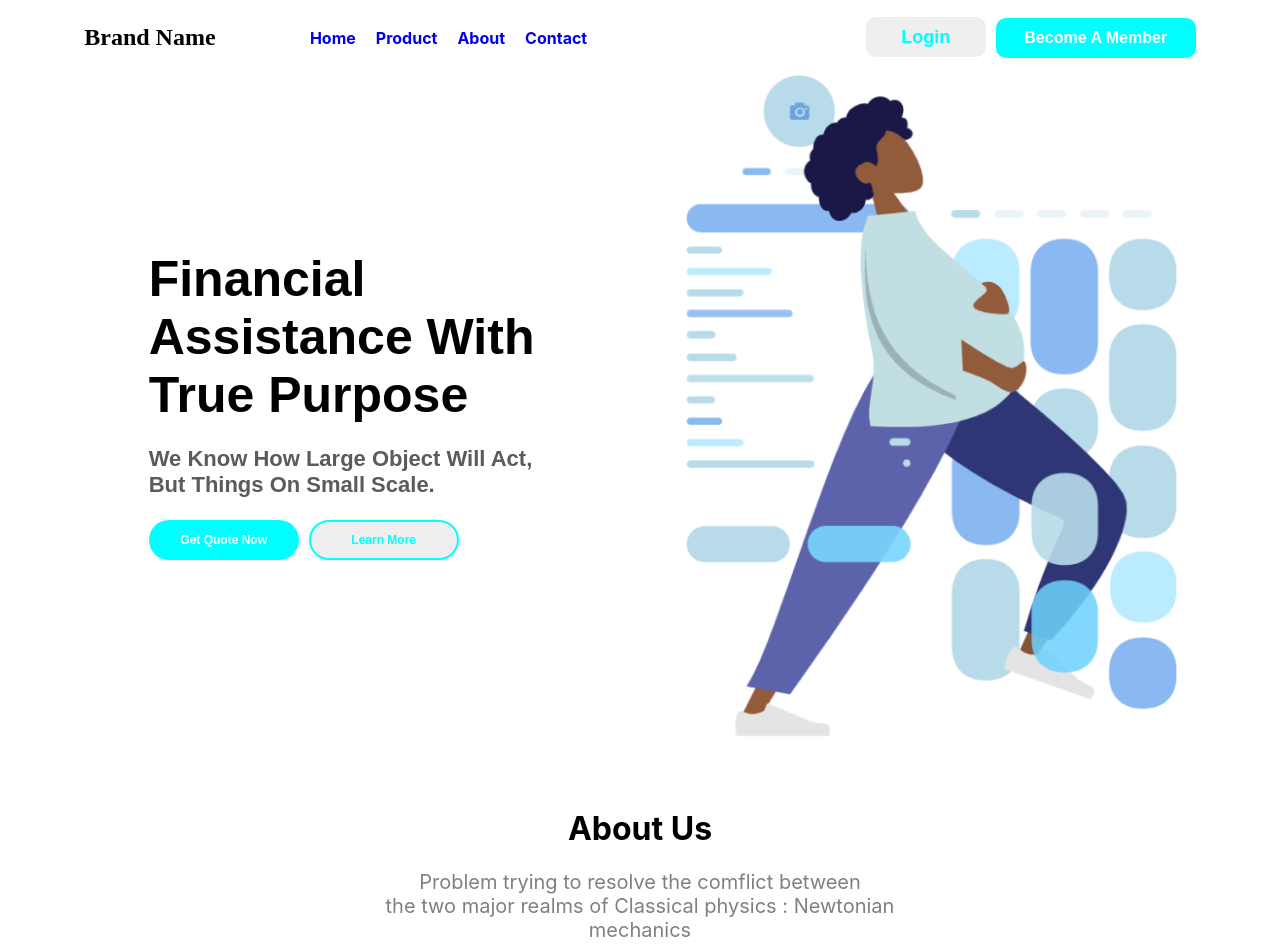
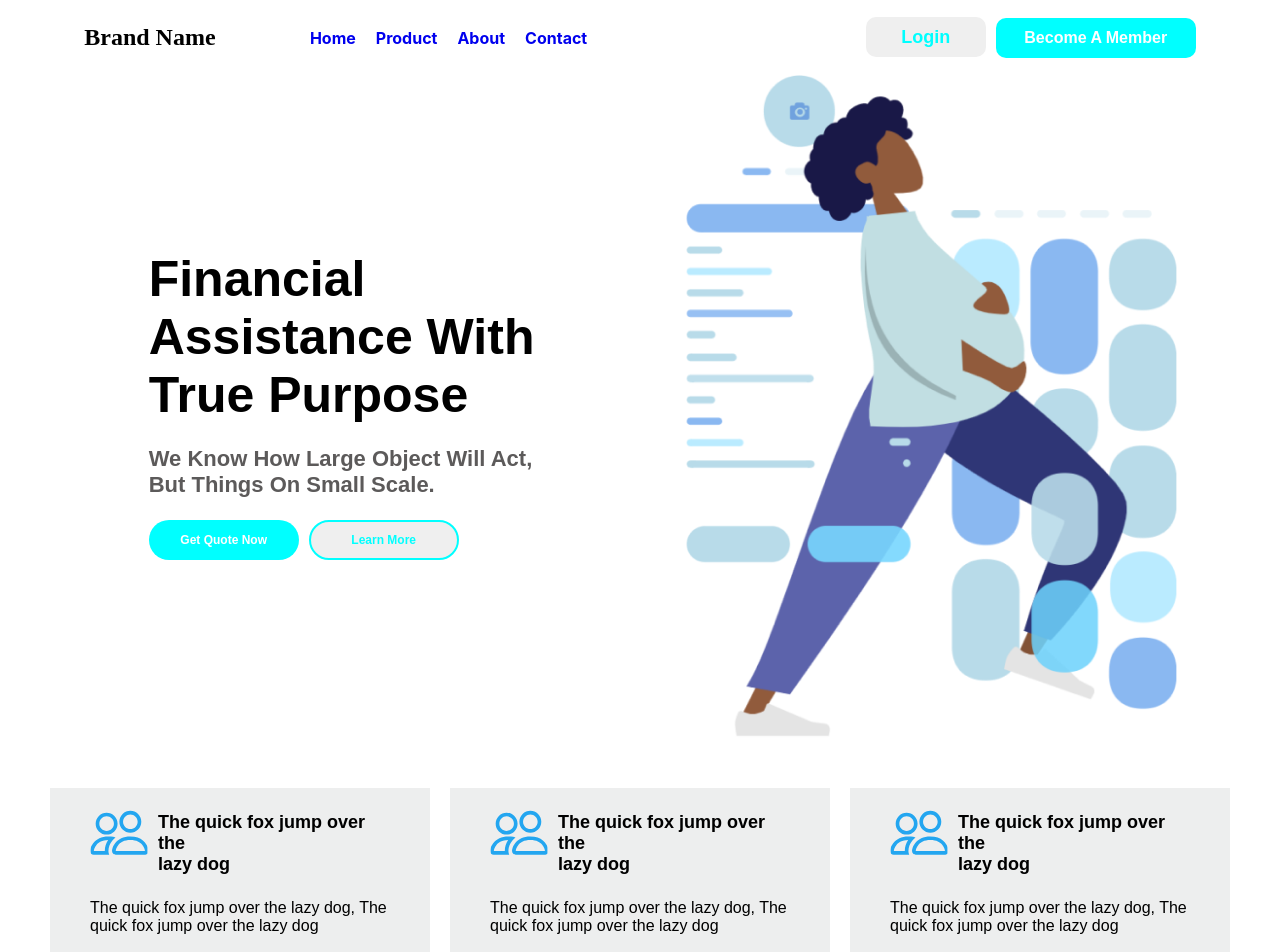
Before and after one commit to Uzumaki4303/FinancialSite_react, a React (Create React App) app: page / in a window 1280 px wide. Shown: the top 952 px of the page. Built offline with nearby package versions, Linux system fonts and the light colour scheme.

Commit message:
New Features.js and it's css added

```diff
--- a/src/App.css
+++ b/src/App.css
@@ -1,38 +1,3 @@
 .App {
-  text-align: center;
+  font-family: Arial, Helvetica, sans-serif;
 }
-
-.App-logo {
-  height: 40vmin;
-  pointer-events: none;
-}
-
-@media (prefers-reduced-motion: no-preference) {
-  .App-logo {
-    animation: App-logo-spin infinite 20s linear;
-  }
-}
-
-.App-header {
-  background-color: #282c34;
-  min-height: 100vh;
-  display: flex;
-  flex-direction: column;
-  align-items: center;
-  justify-content: center;
-  font-size: calc(10px + 2vmin);
-  color: white;
-}
-
-.App-link {
-  color: #61dafb;
-}
-
-@keyframes App-logo-spin {
-  from {
-    transform: rotate(0deg);
-  }
-  to {
-    transform: rotate(360deg);
-  }
-}
--- a/src/App.js
+++ b/src/App.js
@@ -4,6 +4,7 @@ import Footer from './components/Footer';
 import FrontPage from './components/FrontPage';
 import Navbar from './components/Navbar';
 import AboutUs from './components/AboutUs';
+import Features from './components/Features';
 
 
 function App() {
@@ -11,6 +12,7 @@ function App() {
     <div className="App">
       <Navbar/>
       <FrontPage/>
+      <Features/>
       <AboutUs/>
       <Footer/>
     </div>
--- /dev/null
+++ b/src/components/Features.js
@@ -0,0 +1,53 @@
+import React from 'react';
+import '../css/Features.css';
+import  person_icon from '../images/person-icon.svg';
+
+export default function Features() {
+  return (
+    <>
+        <div className='feature'>
+            <div className='fe-container'>
+                <div className='fe-content-1'>
+                    <div className='fe-info' >
+                        <a href="/">
+                            <img className='fe-img' id='fe-img' src={person_icon} alt=""/>
+                        </a>
+                        <h4>The quick fox jump over the <br/>lazy dog</h4>
+                    </div>
+                    <p>
+                        The quick fox jump over the lazy dog,
+                        The quick fox jump over the lazy dog
+                    </p>
+                </div>
+
+                <div className='fe-content-2'>
+                    <div className='fe-info'>
+                        <img className='fe-img' src={person_icon} alt=""/>
+                        <h4>The quick fox jump over the <br/>lazy dog</h4>
+                    </div>
+                    <p>
+                        The quick fox jump over the lazy dog,
+                        The quick fox jump over the lazy dog
+                    </p>
+                </div>
+
+                <div className='fe-content-3'>
+                    <div className='fe-info'>
+                        <img className='fe-img' src={person_icon} alt=""/>
+                        <h4>The quick fox jump over the <br/>lazy dog</h4>
+                    </div>
+                    <p>
+                        The quick fox jump over the lazy dog,
+                        The quick fox jump over the lazy dog
+                    </p>
+                </div>
+
+            </div>
+
+        </div>
+
+
+    </>
+
+)
+}
--- a/src/components/Navbar.js
+++ b/src/components/Navbar.js
@@ -9,10 +9,10 @@ export default function Navbar() {
             <h2 className='brand-name'>Brand Name</h2>
             <div className='nav-container'>
                 {/* <ul className='nav-ul'> */}
-                    <li className='nav-li'><a href="/" className='nav-a'>Home</a></li>
-                    <li className='nav-li'><a href="/" className='nav-a'>Product</a></li>
-                    <li className='nav-li'><a href="/" className='nav-a'>About</a></li>
-                    <li className='nav-li'><a href="/" className='nav-a'>Contact</a></li>
+                    <li className='nav-li'><a href="#" className='nav-a'>Home</a></li>
+                    <li className='nav-li'><a href="#" className='nav-a'>Product</a></li>
+                    <li className='nav-li'><a href="#" className='nav-a'>About</a></li>
+                    <li className='nav-li'><a href="#" className='nav-a'>Contact</a></li>
                 {/* </ul> */}
             </div>
                 <br/>
--- a/src/css/AboutUs.css
+++ b/src/css/AboutUs.css
@@ -1,5 +1,5 @@
 .about-us{
-    margin: 50px;
+    margin: 20px;
     padding: 0;
     display: flex;
     flex-direction: column;
--- /dev/null
+++ b/src/css/Features.css
@@ -0,0 +1,55 @@
+.feature{
+    margin: 50px;
+    font-family: Arial, Helvetica, sans-serif;
+    display: flex;
+    justify-content: center;
+    align-items: center;
+
+}
+.fe-container{
+    max-width: fit-content;
+    display: flex;
+    justify-content: center;
+    align-items: center;
+    overflow: auto;
+    gap: 20px;
+
+}
+.fe-content-1,.fe-content-2,.fe-content-3{
+    width: 400px;
+    display: flex;
+    flex-direction: column;
+    padding: 0px 35px 20px 40px;
+    background: rgba(211, 212, 212, 0.4);
+}
+.fe-content-1:hover, .fe-content-2:hover, .fe-content-3:hover{
+    background: rgb(26, 223, 213);
+    transition: all ease 200ms;
+
+}
+.fe-info{
+    display: flex;
+    font-size: 18px;
+    align-items: flex-start;
+}
+.fe-img{
+    min-width: 58px;
+    margin-top: 21px;
+}
+.fe-content-1 p, .fe-content-2 p, .fe-content-3 p{
+    margin: 0;
+    color: black;
+}
+.fe-content-1 h4,.fe-content-2 h4,.fe-content-3 h4{
+    margin-left: 10px;
+    color: black;
+}
+.fe-content-1:hover .fe-img, .fe-content-2:hover .fe-img, .fe-content-3:hover .fe-img{
+    filter: brightness(0) invert(1);
+}
+.fe-content-1:hover h4, .fe-content-2:hover h4, .fe-content-3:hover h4{
+    color: white;
+}
+.fe-content-1:hover p, .fe-content-2:hover p, .fe-content-3:hover p{
+    color: white;
+}
--- a/src/css/Footer.css
+++ b/src/css/Footer.css
@@ -51,6 +51,7 @@
     object-fit: contain;
 }
 .ft-msg{
+    padding: 40px;
     display: flex;
     justify-content: center;
     text-transform: capitalize;
--- a/src/css/FrontPage.css
+++ b/src/css/FrontPage.css
@@ -48,6 +48,10 @@
 }
 .fp-btn1:hover,.fp-btn2:hover{
     background-color: rgb(16, 175, 238);
+    transition: all ease 500ms;
+    border: transparent;
+    color: white;
+
 }
 .fp-btn2{
     margin-left: 10px;
--- a/src/css/Navbar.css
+++ b/src/css/Navbar.css
@@ -41,6 +41,8 @@
 }
 .login-btn:hover ,.member-btn:hover{
     background-color: rgb(16, 175, 238);
+    transition: all ease 500ms;
+    color: white;
 }
 .member-btn{
     width: 200px;
```
Also changed, not shown: src/components/Footer.js (+11 -4 lines).
